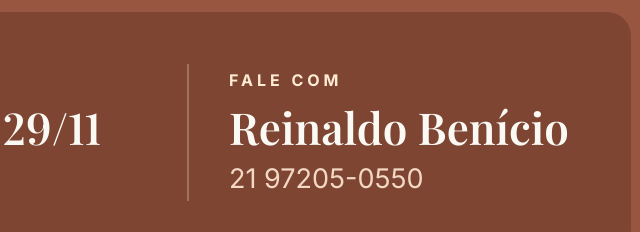
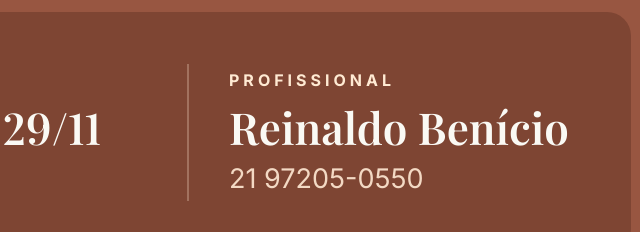
Before and after one commit to adoramktdigital/Ag-ncia-FAZ, a plain HTML site: page avisos/aviso-capiau-2anos-29nov.html in a window 1280 px wide. Shown: the part 899-1131 px from the top of the page, 353-993 px from the left. Drawn offline with nearby package versions, Linux system fonts and the light colour scheme; a web font is replaced by a local one.

Commit message:
Aviso 2 anos do Capiau: rótulo Profissional para o Reinaldo
Co-Authored-By: Claude Opus 5.5 <noreply@anthropic.com>
Claude-Session: https://claude.ai/code/session_01NrFLg8teARWCnCwNSxCVA9

```diff
--- a/avisos/aviso-capiau-2anos-29nov.html
+++ b/avisos/aviso-capiau-2anos-29nov.html
@@ -49,7 +49,7 @@ h1.big{font-size:114px;line-height:.98}
   <div class="prog">
     <div class="info">
       <div><div class="k">Quando</div><div class="v">Domingo, 29/11</div><div class="s">Das 12h às 16h</div></div>
-      <div><div class="k">Fale com</div><div class="v">Reinaldo Benício</div><div class="s">21 97205-0550</div></div>
+      <div><div class="k">Profissional</div><div class="v">Reinaldo Benício</div><div class="s">21 97205-0550</div></div>
     </div>
   </div>
   <div class="foot"><p>Que venham muitos outros anos juntos!</p></div>
```
Also changed, not shown: avisos/aviso-capiau-2anos-29nov.png.
